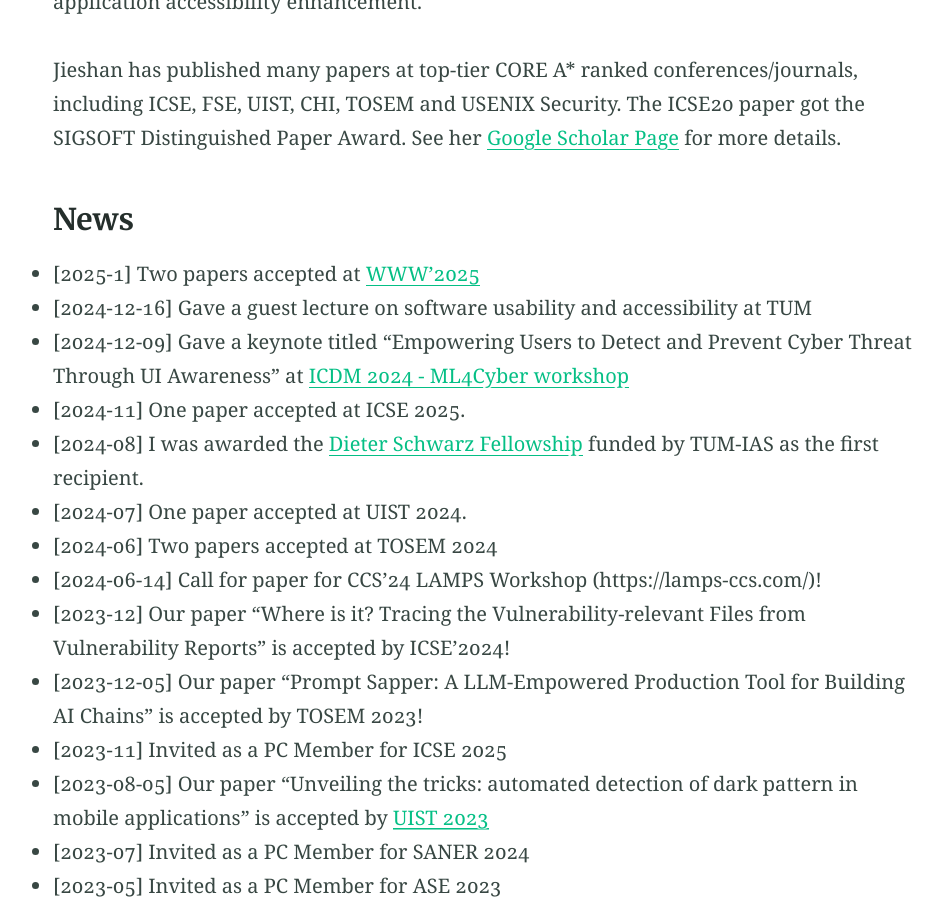
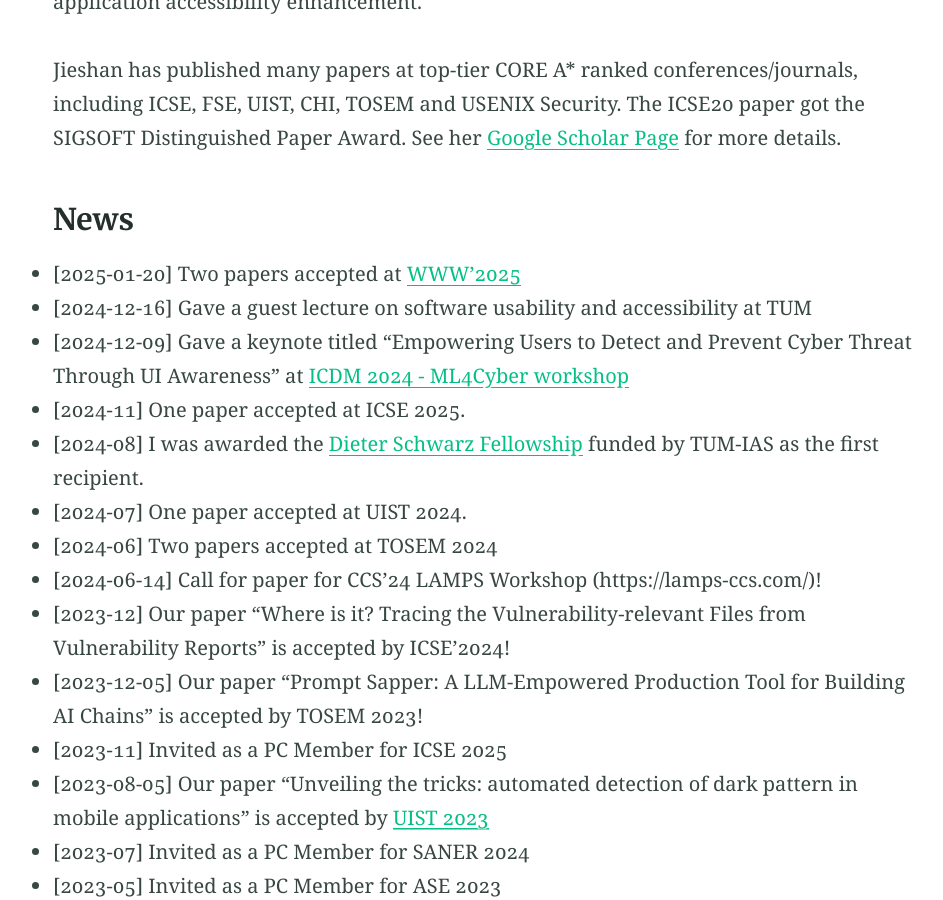
Before and after one commit to chenjshnn/chenjshnn.github.io, a Jekyll site: the page built from index.md, in a window 1280 px wide and 900 px high, scrolled down 904 px. Shown: the whole window, without its empty margins (155-1098 px from the left). Built offline with Jekyll 4.4.1, drawn with Linux system fonts in a browser that asks for light colours.

Commit message:
Update index.md

```diff
--- a/index.md
+++ b/index.md
@@ -22,7 +22,7 @@ Jieshan has published many papers at top-tier CORE A* ranked conferences/journal
 
 
 ### News
-- [2025-1] Two papers accepted at [WWW'2025](https://www2025.thewebconf.org/)
+- [2025-01-20] Two papers accepted at [WWW'2025](https://www2025.thewebconf.org/)
 - [2024-12-16] Gave a guest lecture on software usability and accessibility at TUM
 - [2024-12-09] Gave a keynote titled "Empowering Users to Detect and Prevent Cyber Threat Through UI Awareness" at [ICDM 2024 - ML4Cyber workshop](https://ml4cyber.github.io/24/)
 - [2024-11] One paper accepted at ICSE 2025.
```
